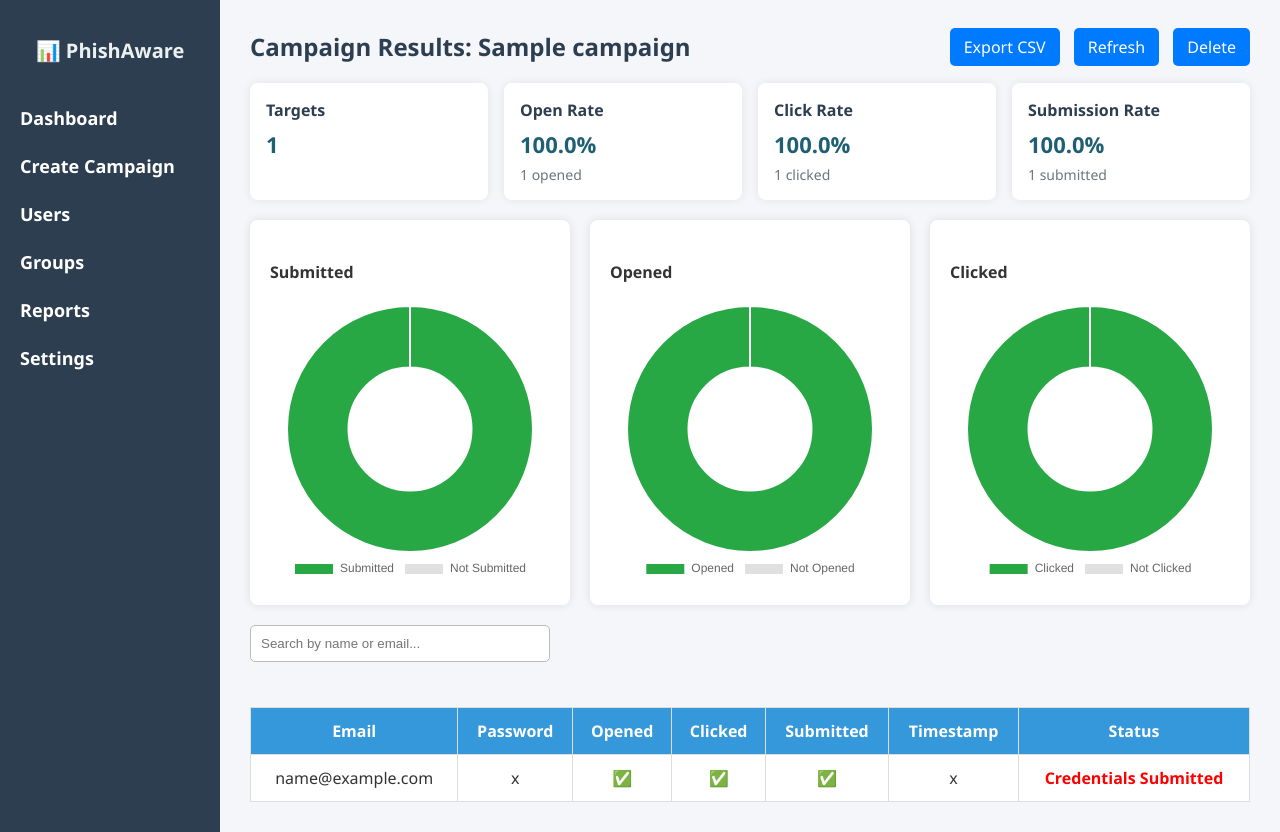
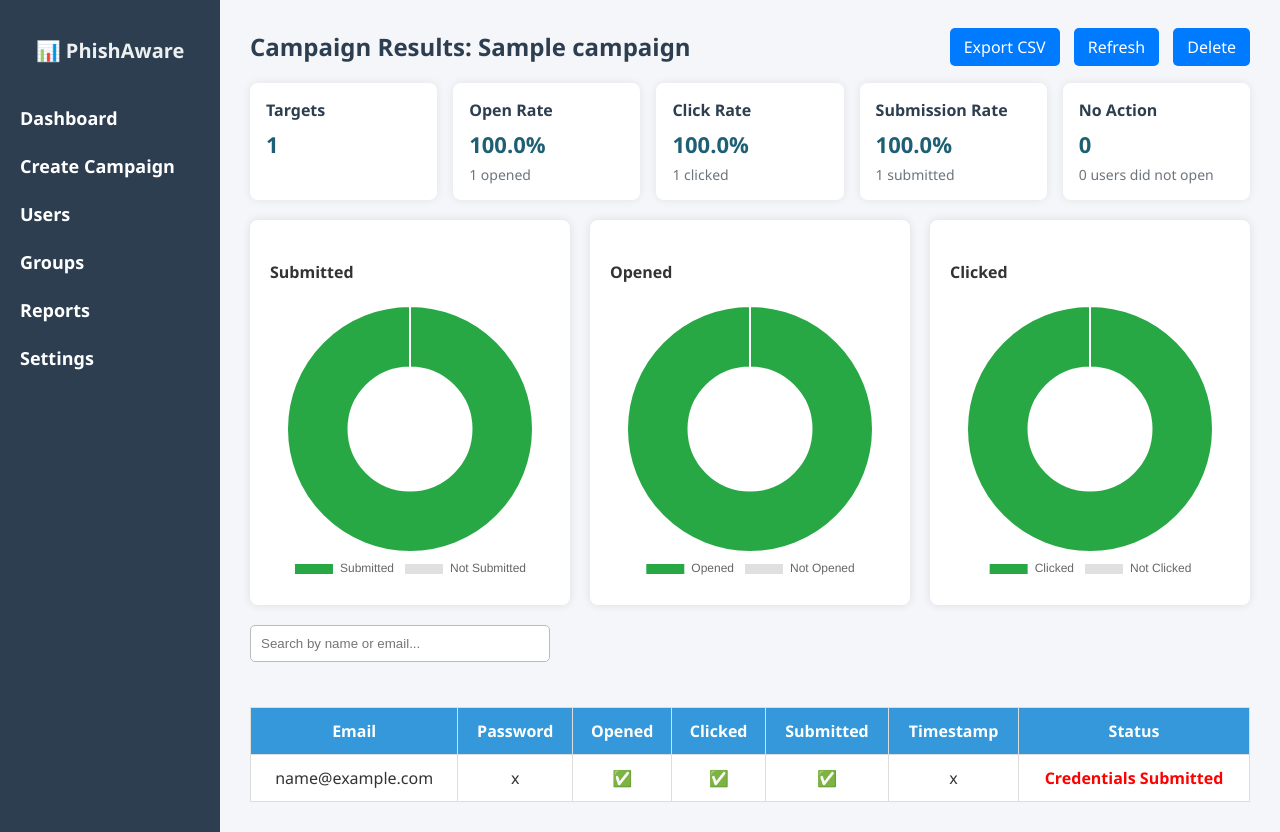
Before and after one commit to diyashah5/phishing_simulator, a Flask app: page /admin/campaign/1/results in a window 1280 px wide. Run offline with Flask 3, Linux system fonts and the light colour scheme; the visitor is signed in with stand-in values (Sample User, id 1); tables that the repository leaves empty hold one stand-in row (values such as "Sample post").

Commit message:
add no-action analytics and user detail route

```diff
--- a/app.py
+++ b/app.py
@@ -316,7 +316,7 @@ def awareness():
 
 
 @app.route("/admin/user/<email>/<int:campaign_id>")
-def user_results(email, campaign_id):
+def user_result(email, campaign_id):
     if not session.get("admin"):
         return redirect("/admin/login")
 
@@ -386,10 +386,11 @@ def campaign_results(campaign_id):
     opened_count = sum(1 for row in results if row[2])
     clicked_count = sum(1 for row in results if row[3])
     submitted_count = sum(1 for row in results if row[4])
+    no_action_count = total - opened_count
 
-    open_rate = round((opened_count / total) * 100, 1) if total else 0.0
-    click_rate = round((clicked_count / total) * 100, 1) if total else 0.0
-    submit_rate = round((submitted_count / total) * 100, 1) if total else 0.0
+    open_rate = round((opened_count / total) * 100, 2) if total else 0.0
+    click_rate = round((clicked_count / total) * 100, 2) if total else 0.0
+    submit_rate = round((submitted_count / total) * 100, 2) if total else 0.0
 
     return render_template("campaign_results.html",
                            campaign_id=campaign_id,
@@ -399,6 +400,7 @@ def campaign_results(campaign_id):
                            opened_count=opened_count,
                            clicked_count=clicked_count,
                            submitted_count=submitted_count,
+                           no_action_count=no_action_count,
                            open_rate=open_rate,
                            click_rate=click_rate,
                            submit_rate=submit_rate)
--- a/templates/campaign_results.html
+++ b/templates/campaign_results.html
@@ -185,6 +185,11 @@
         <p>{{ submit_rate }}%</p>
         <span>{{ submitted_count }} submitted</span>
       </div>
+      <div class="summary-card">
+        <h4>No Action</h4>
+        <p>{{ no_action_count }}</p>
+        <span>{{ no_action_count }} users did not open</span>
+      </div>
     </div>
 
     <div class="chart-row">
@@ -223,7 +228,7 @@
 
 <tr>
 
-    <td><a href="{{ url_for('user_results', email=row[0], campaign_id=campaign_id) }}">{{ row[0] }}</a></td>
+    <td><a href="{{ url_for('user_result', email=row[0], campaign_id=campaign_id) }}">{{ row[0] }}</a></td>
 
     <td>
         {% if row[1] %}
```
